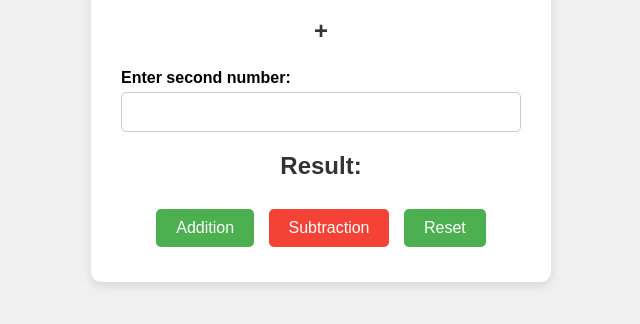
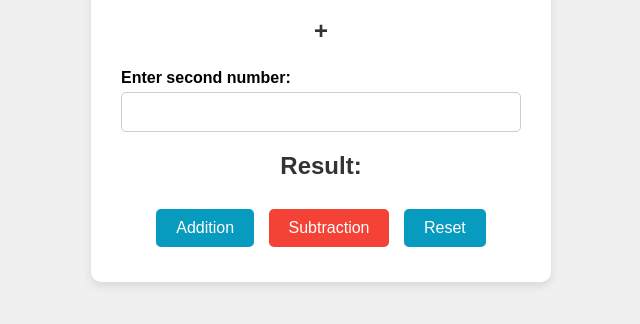
Before and after one commit to A01643189/TEST-CALCULATOR, a plain HTML site: page src/index.html in a window 1280 px wide. Shown: the part 366-690 px from the top of the page, without its empty margins (319-959 px from the left). Drawn offline with Linux system fonts and the light colour scheme.

Commit message:
change of color

```diff
--- a/src/index.css
+++ b/src/index.css
@@ -61,13 +61,13 @@ body {
     font-size: 16px;
     border: none;
     border-radius: 5px;
-    background-color: #4caf50;
+    background-color: #079bc0;
     color: white;
     cursor: pointer;
   }
 
   button:hover {
-    background-color: #45a049;
+    background-color: #5ccbe7;
   }
 
   button:nth-child(2) {
```
